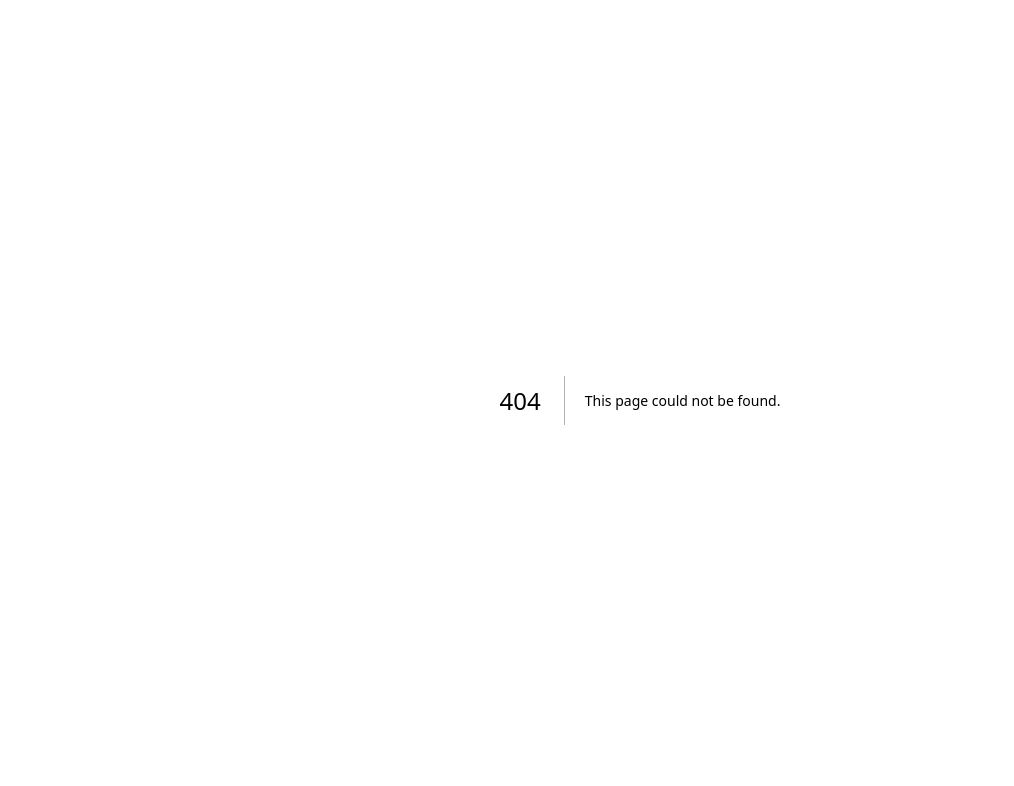
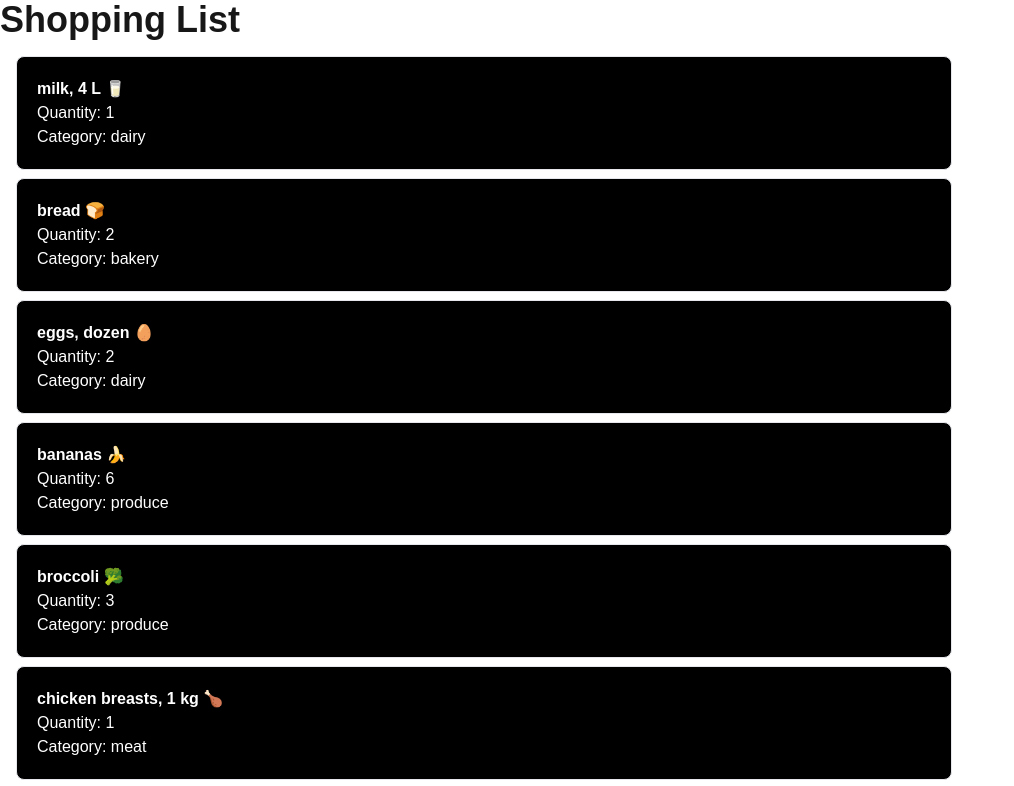
Before and after one commit to Sandhuzz005/cprg306-assignments, a Next.js app: page /week-3 in a window 1280 px wide. Before the commit this address had no page. Shown: the top 786 px of the page, without its empty margins (0-1014 px from the left). Built offline with nearby package versions, Linux system fonts and the light colour scheme.

Commit message:
week-3 done

```diff
--- a/app/page.js
+++ b/app/page.js
@@ -4,7 +4,11 @@ export default function Home() {
   return (
     <main>
        <h1>CPRG 306:Web development-assignments</h1>
-       <Link href="/week-2">week 2 Assignment</Link>
+
+       <p><Link href="/week-2">week 2 Assignment</Link></p>
+       <p><Link href="/week-3">week 3 Assignment</Link></p>
+
+
     </main>
 
   );
--- /dev/null
+++ b/app/week-3/item-list.js
@@ -0,0 +1,83 @@
+
+import Item from "./item";
+const item1 = {
+    name: "milk, 4 L 🥛",
+    quantity: 1,
+    category: "dairy",
+  };
+
+  const item2 = {
+    name: "bread 🍞",
+    quantity: 2,
+    category: "bakery",
+  };
+
+  const item3 = {
+    name: "eggs, dozen 🥚",
+    quantity: 2,
+    category: "dairy",
+  };
+
+  const item4 = {
+    name: "bananas 🍌",
+    quantity: 6,
+    category: "produce",
+  };
+
+  const item5 = {
+    name: "broccoli 🥦",
+    quantity: 3,
+    category: "produce",
+  };
+
+  const item6 = {
+    name: "chicken breasts, 1 kg 🍗",
+    quantity: 1,
+    category: "meat",
+  };
+
+  const item7 = {
+    name: "pasta sauce 🍝",
+    quantity: 3,
+    category: "canned goods",
+  };
+
+  const item8 = {
+    name: "spaghetti, 454 g 🍝",
+    quantity: 2,
+    category: "dry goods",
+  };
+
+  const item9 = {
+    name: "toilet paper, 12 pack 🧻",
+    quantity: 1,
+    category: "household",
+  };
+
+  const item10 = {
+    name: "paper towels, 6 pack",
+    quantity: 1,
+    category: "household",
+  };
+
+  const item11 = {
+    name: "dish soap 🍽️",
+    quantity: 1,
+    category: "household",
+  };
+
+  const item12 = {
+    name: "hand soap 🧼",
+    quantity: 4,
+    category: "household",
+  };
+export default function ItemList() {
+ let items = [ item1, item2, item3, item4, item5, item6, item7, item8, item10, item9, item11, item12];
+  return (
+    <ul className="space-y-2 p-4 bg-white rounded-lgy">
+      {items.map((item, index) => (
+        <Item key={index} name={item.name} quantity={item.quantity} category={item.category} />
+      ))}
+    </ul>
+  );
+}
--- /dev/null
+++ b/app/week-3/item.js
@@ -0,0 +1,13 @@
+"use client";
+function Item({ name, quantity, category }) {
+    return (
+
+    <li className="p-5 border rounded-lg bg-black flex flex-col w-3/4">
+      <span className="font-semibold text-white">{name}</span>
+      <span className="text-white">Quantity: {quantity}</span>
+      <span className="text-white font-medium">Category: {category}</span>
+    </li>
+  );
+}
+
+export default Item;
--- /dev/null
+++ b/app/week-3/page.js
@@ -0,0 +1,11 @@
+"use client";
+import ItemList from './item-list';
+
+export default function page(){
+    return (
+        <main>
+            <h1 className="text-4xl font-semibold " color='white'  >Shopping List</h1>
+         <ItemList />
+        </main>
+    )
+}
```
Also changed, not shown: package.json (+5 -5 lines), 1 other file (tests, documents, lock files or other folders).
